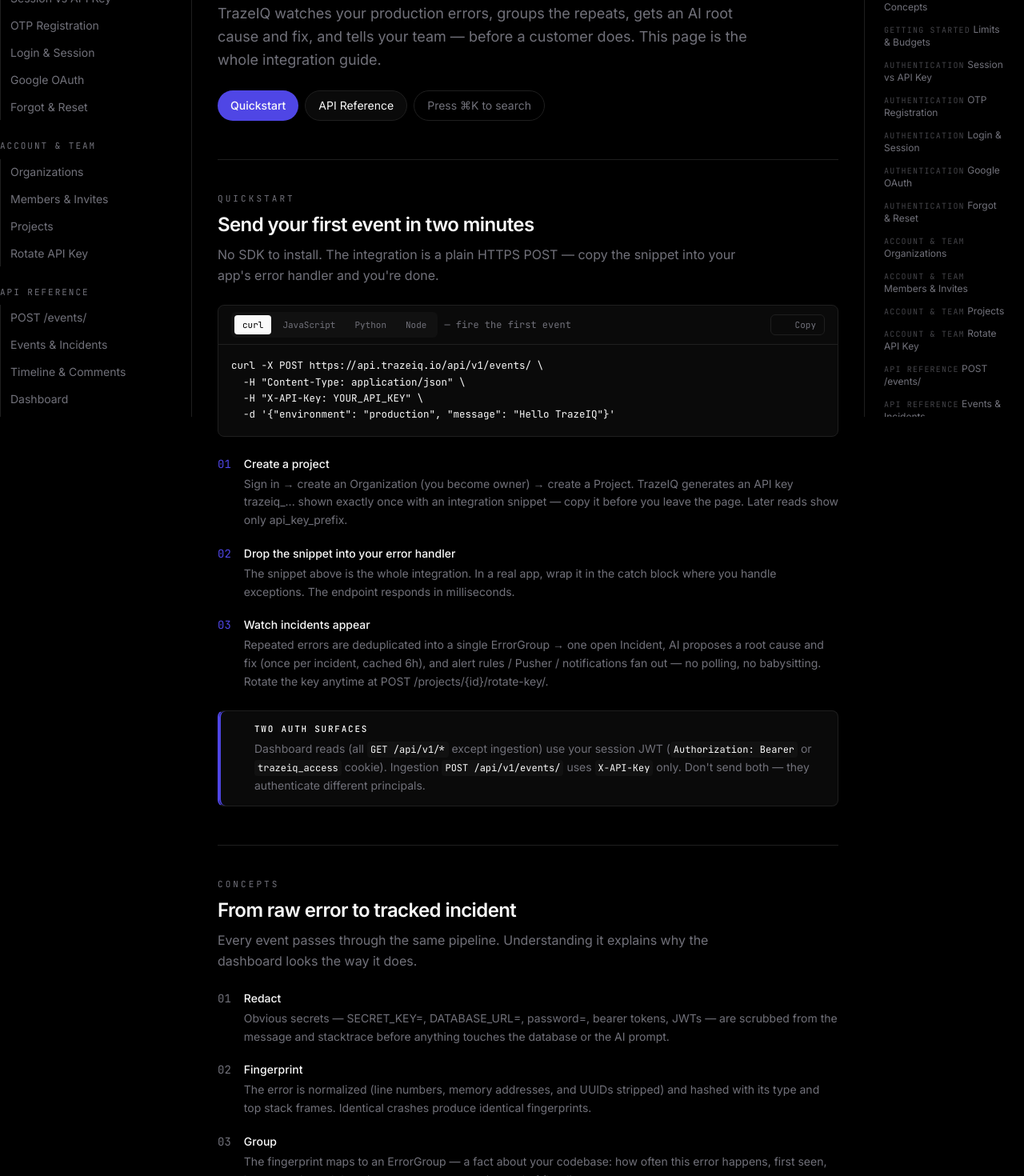
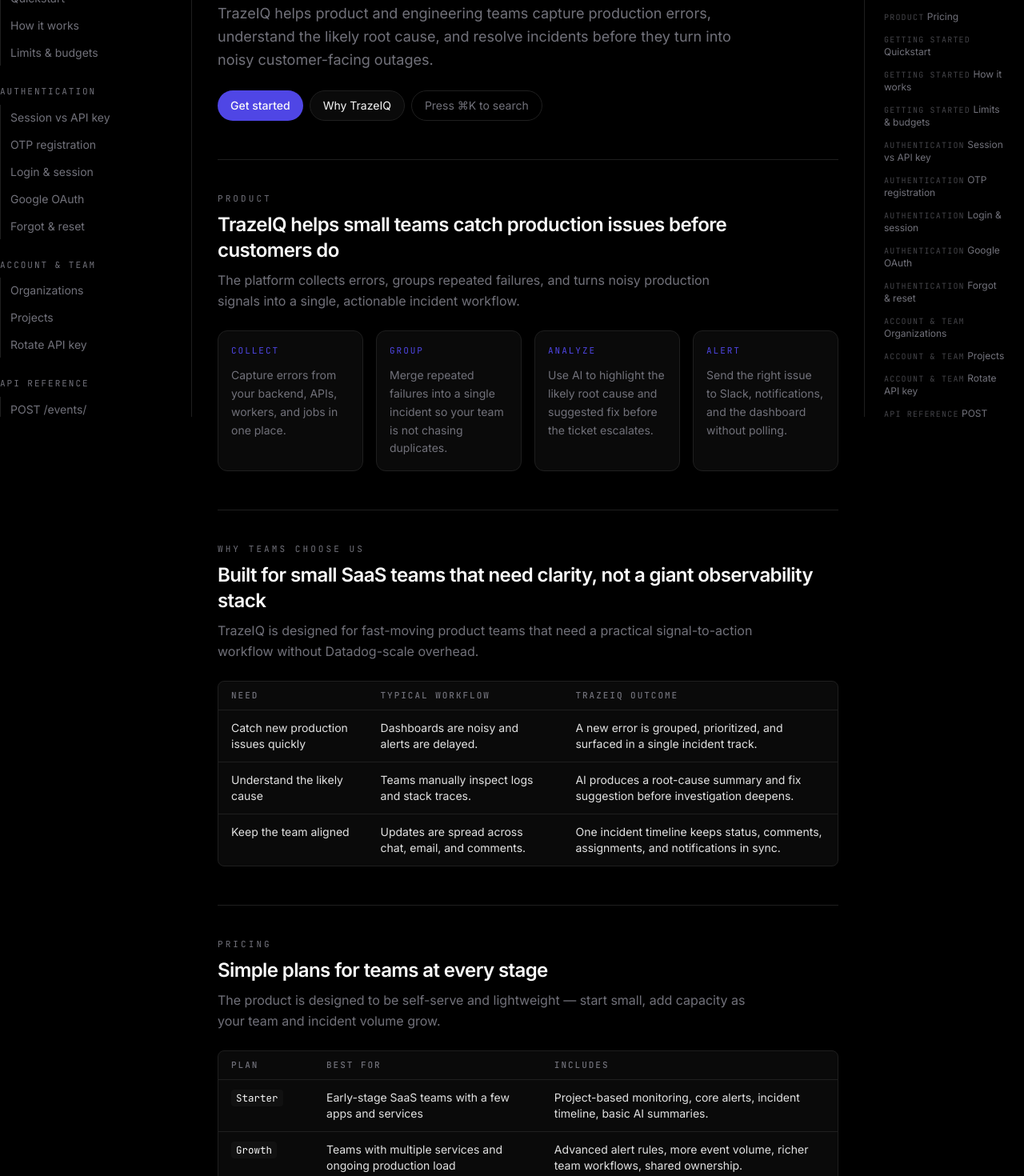
Before and after one commit to FavourDarasimi/TrazeIQ-Frontend, a Next.js app: page /docs in a window 1280 px wide. Shown: the part 280-1750 px from the top of the page at 80% size. Built offline with nearby package versions, Linux system fonts and the light colour scheme; no server answers; some icons are missing.

Commit message:
docs(ui): rewrite documentation for SaaS-first product focus

```diff
--- a/src/features/docs/components/docs-nav-data.ts
+++ b/src/features/docs/components/docs-nav-data.ts
@@ -5,23 +5,32 @@
 
 export const docsGroups: DocsNavGroup[] = [
   {
+    id: "product",
+    label: "Product",
+    items: [
+      { id: "overview", label: "Overview" },
+      { id: "why-trazeiq", label: "Why TrazeIQ" },
+      { id: "pricing", label: "Pricing" },
+    ],
+  },
+  {
     id: "getting-started",
     label: "Getting Started",
     items: [
       { id: "quickstart", label: "Quickstart" },
-      { id: "pipeline", label: "Concepts" },
-      { id: "limits", label: "Limits & Budgets" },
+      { id: "pipeline", label: "How it works" },
+      { id: "limits", label: "Limits & budgets" },
     ],
   },
   {
     id: "authentication",
     label: "Authentication",
     items: [
-      { id: "auth-overview", label: "Session vs API Key" },
-      { id: "auth-otp", label: "OTP Registration" },
-      { id: "auth-session", label: "Login & Session" },
+      { id: "auth-overview", label: "Session vs API key" },
+      { id: "auth-otp", label: "OTP registration" },
+      { id: "auth-session", label: "Login & session" },
       { id: "auth-google", label: "Google OAuth" },
-      { id: "auth-password", label: "Forgot & Reset" },
+      { id: "auth-password", label: "Forgot & reset" },
     ],
   },
   {
@@ -29,9 +38,8 @@
     label: "Account & Team",
     items: [
       { id: "organizations", label: "Organizations" },
-      { id: "team", label: "Members & Invites" },
       { id: "projects", label: "Projects" },
-      { id: "projects-rotate", label: "Rotate API Key" },
+      { id: "projects-rotate", label: "Rotate API key" },
     ],
   },
   {
@@ -39,18 +47,16 @@
     label: "API Reference",
     items: [
       { id: "ingestion", label: "POST /events/" },
-      { id: "read-api", label: "Events & Incidents" },
-      { id: "timeline", label: "Timeline & Comments" },
+      { id: "read-api", label: "Events & incidents" },
+      { id: "timeline", label: "Timeline & comments" },
       { id: "analytics", label: "Dashboard" },
-      { id: "services-health", label: "Services Health" },
     ],
   },
   {
     id: "integrations-alerts",
     label: "Integrations & Alerts",
     items: [
-      { id: "alerts", label: "Alert Rules" },
-      { id: "alerts-webhook", label: "Webhooks & Payload" },
+      { id: "alerts", label: "Alert rules" },
       { id: "slack", label: "Slack" },
       { id: "realtime", label: "Realtime" },
       { id: "notifications", label: "Notifications" },
@@ -61,9 +67,9 @@
     label: "Security & Reference",
     items: [
       { id: "security", label: "Security" },
-      { id: "audit", label: "Audit Log" },
-      { id: "errors", label: "Error Codes" },
-      { id: "reference", label: "Full API Reference" },
+      { id: "audit", label: "Audit log" },
+      { id: "errors", label: "Error codes" },
+      { id: "reference", label: "Full API reference" },
     ],
   },
 ];
--- a/src/features/docs/components/docs-page.tsx
+++ b/src/features/docs/components/docs-page.tsx
@@ -15,6 +15,7 @@
 import { DocsToc } from "./docs-toc";
 import { DocsSearch, SearchTrigger } from "./docs-search";
 import { allNavItems } from "./docs-nav-data";
+import { Code, DocsSection, DocsTable } from "./docs-shared";
 
 import { DocsQuickstart } from "./docs-quickstart";
 import { DocsPipeline } from "./docs-pipeline";
@@ -34,6 +35,98 @@
 import { DocsAudit } from "./docs-audit";
 import { DocsErrors } from "./docs-errors";
 import { DocsReference } from "./docs-reference";
+
+function DocsProductOverview() {
+  return (
+    <DocsSection
+      id="overview"
+      label="Product"
+      title="TrazeIQ helps small teams catch production issues before customers do"
+      sub="The platform collects errors, groups repeated failures, and turns noisy production signals into a single, actionable incident workflow."
+    >
+      <div className="grid gap-4 md:grid-cols-2 xl:grid-cols-4">
+        {[
+          { title: "Collect", body: "Capture errors from your backend, APIs, workers, and jobs in one place." },
+          { title: "Group", body: "Merge repeated failures into a single incident so your team is not chasing duplicates." },
+          { title: "Analyze", body: "Use AI to highlight the likely root cause and suggested fix before the ticket escalates." },
+          { title: "Alert", body: "Send the right issue to Slack, notifications, and the dashboard without polling." },
+        ].map((item) => (
+          <div key={item.title} className="rounded-xl border border-line bg-bg-panel p-4">
+            <p className="font-mono text-[11px] uppercase tracking-[0.18em] text-accent">{item.title}</p>
+            <p className="mt-3 text-sm leading-relaxed text-muted">{item.body}</p>
+          </div>
+        ))}
+      </div>
+    </DocsSection>
+  );
+}
+
+function DocsWhyTrazeIQ() {
+  return (
+    <DocsSection
+      id="why-trazeiq"
+      label="Why teams choose us"
+      title="Built for small SaaS teams that need clarity, not a giant observability stack"
+      sub="TrazeIQ is designed for fast-moving product teams that need a practical signal-to-action workflow without Datadog-scale overhead."
+    >
+      <DocsTable
+        head={["Need", "Typical workflow", "TrazeIQ outcome"]}
+        rows={[
+          [
+            "Catch new production issues quickly",
+            "Dashboards are noisy and alerts are delayed.",
+            "A new error is grouped, prioritized, and surfaced in a single incident track.",
+          ],
+          [
+            "Understand the likely cause",
+            "Teams manually inspect logs and stack traces.",
+            "AI produces a root-cause summary and fix suggestion before investigation deepens.",
+          ],
+          [
+            "Keep the team aligned",
+            "Updates are spread across chat, email, and comments.",
+            "One incident timeline keeps status, comments, assignments, and notifications in sync.",
+          ],
+        ]}
+      />
+    </DocsSection>
+  );
+}
+
+function DocsPricing() {
+  return (
+    <DocsSection
+      id="pricing"
+      label="Pricing"
+      title="Simple plans for teams at every stage"
+      sub="The product is designed to be self-serve and lightweight — start small, add capacity as your team and incident volume grow."
+    >
+      <DocsTable
+        head={["Plan", "Best for", "Includes"]}
+        rows={[
+          [
+            <Code key="starter">Starter</Code>,
+            "Early-stage SaaS teams with a few apps and services",
+            "Project-based monitoring, core alerts, incident timeline, basic AI summaries.",
+          ],
+          [
+            <Code key="growth">Growth</Code>,
+            "Teams with multiple services and ongoing production load",
+            "Advanced alert rules, more event volume, richer team workflows, shared ownership.",
+          ],
+          [
+            <Code key="enterprise">Enterprise</Code>,
+            "Larger organizations with compliance and operational rigor",
+            "Custom retention, managed setup, deeper access controls, and expanded support.",
+          ],
+        ]}
+      />
+      <p className="text-sm leading-relaxed text-muted">
+        For actual pricing, billing cadence, and enterprise contracts, use the product billing flow inside the app. This section is meant to explain the product model rather than replace the live commercial configuration.
+      </p>
+    </DocsSection>
+  );
+}
 
 export function DocsPage() {
   const [drawerOpen, setDrawerOpen] = useState(false);
@@ -222,19 +315,24 @@
             <div className="flex flex-col gap-4">
               <p className="font-mono text-[11px] uppercase tracking-[0.28em] text-muted">documentation</p>
               <h1 className="text-balance text-4xl font-semibold leading-tight tracking-tight text-ink sm:text-5xl">
-                Send an error. Read the incident back.
+                Monitor what breaks before customers do.
               </h1>
               <p className="max-w-2xl text-pretty text-base leading-relaxed text-muted sm:text-lg">
-                TrazeIQ watches your production errors, groups the repeats, gets an AI root cause and fix, and tells your team — before a customer does. This page is the whole integration guide.
+                TrazeIQ helps product and engineering teams capture production errors, understand the likely root cause, and resolve incidents before they turn into noisy customer-facing outages.
               </p>
               <div className="flex flex-wrap gap-2 pt-2">
-                <a href="#quickstart" className="inline-flex items-center rounded-full bg-accent px-4 py-2 text-sm font-medium text-ink hover:bg-[#5b52ea] focus-visible:outline-2 focus-visible:outline-accent">Quickstart</a>
-                <a href="#ingestion" className="inline-flex items-center rounded-full border border-line bg-bg-panel px-4 py-2 text-sm text-ink hover:border-line-soft focus-visible:outline-2 focus-visible:outline-accent">API Reference</a>
+                <a href="#quickstart" className="inline-flex items-center rounded-full bg-accent px-4 py-2 text-sm font-medium text-ink hover:bg-[#5b52ea] focus-visible:outline-2 focus-visible:outline-accent">Get started</a>
+                <a href="#why-trazeiq" className="inline-flex items-center rounded-full border border-line bg-bg-panel px-4 py-2 text-sm text-ink hover:border-line-soft focus-visible:outline-2 focus-visible:outline-accent">Why TrazeIQ</a>
                 <button type="button" onClick={() => setSearchOpen(true)} className="inline-flex items-center rounded-full border border-line bg-transparent px-4 py-2 text-sm text-muted hover:border-line-soft hover:text-ink focus-visible:outline-2 focus-visible:outline-accent">Press ⌘K to search</button>
               </div>
             </div>
 
             <div className="mt-12 flex flex-col gap-12">
+              {/* Product overview */}
+              <DocsProductOverview />
+              <DocsWhyTrazeIQ />
+              <DocsPricing />
+
               {/* Getting Started */}
               <DocsQuickstart />
               <DocsPipeline />
```
